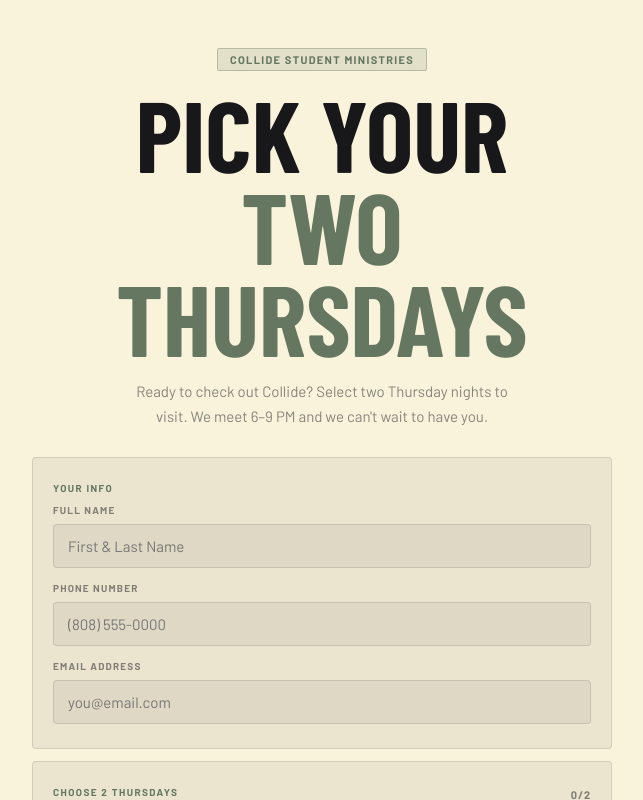
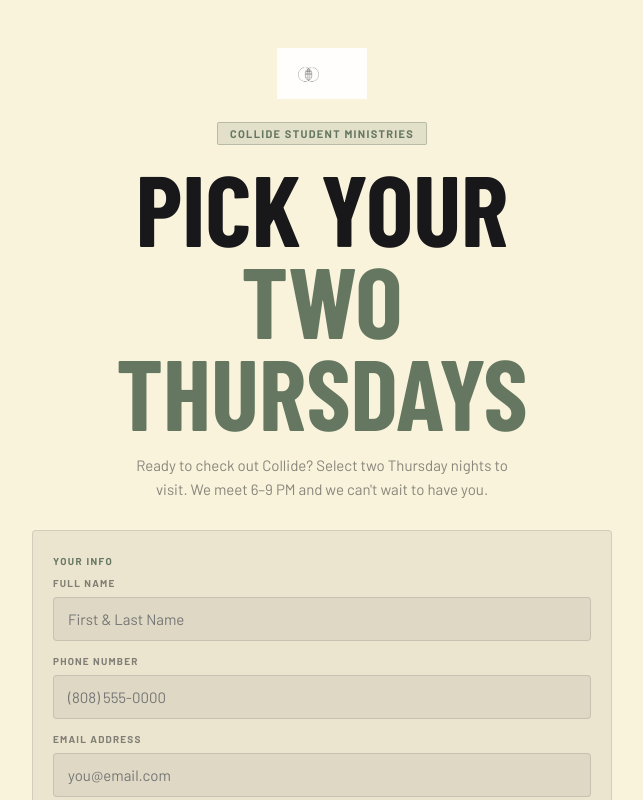
Before and after one commit to brettnakasone/collide-visitor-app, a React (Create React App) app: page / in a window 1280 px wide. Shown: the top 800 px of the page, without its empty margins (318-961 px from the left). Built offline with nearby package versions, Linux system fonts and the light colour scheme; a web font is replaced by a local one.

Commit message:
Update App.js

```diff
--- a/src/App.js
+++ b/src/App.js
@@ -137,7 +137,10 @@ function ConfirmView({ name, visit1, visit2 }) {
       <GlobalStyle />
 
       <div style={{ width:'100%', maxWidth:580, paddingTop:52, paddingBottom:32, textAlign:'center' }}>
-        <Badge c="You're Confirmed!" />
+        <img src="/logo-stamp.jpg" alt="Collide" style={{ width:110, height:'auto', marginBottom:20, opacity:0.85 }} />
+        <div style={{ display:'block' }}>
+          <Badge c="You're Confirmed!" />
+        </div>
         <h1 className="display" style={{ fontSize:'clamp(52px,12vw,88px)', color:'var(--text)', marginBottom:8 }}>
           SEE YOU<br /><span style={{ color:'var(--secondary)' }}>THURSDAY</span>
         </h1>
@@ -294,7 +297,10 @@ export default function App() {
 
 
       <div style={{ width:'100%', maxWidth:580, paddingTop:48, paddingBottom:28, textAlign:'center' }}>
-        <Badge c="Collide Student Ministries" />
+        <img src="/logo-globe.jpg" alt="Collide" style={{ width:90, height:'auto', marginBottom:20, opacity:0.9 }} />
+        <div style={{ display:'block' }}>
+          <Badge c="Collide Student Ministries" />
+        </div>
         <h1 className="display" style={{ fontSize:'clamp(52px,13vw,100px)', color:'var(--text)' }}>
           PICK YOUR<br /><span style={{ color:'var(--secondary)' }}>TWO THURSDAYS</span>
         </h1>
```
